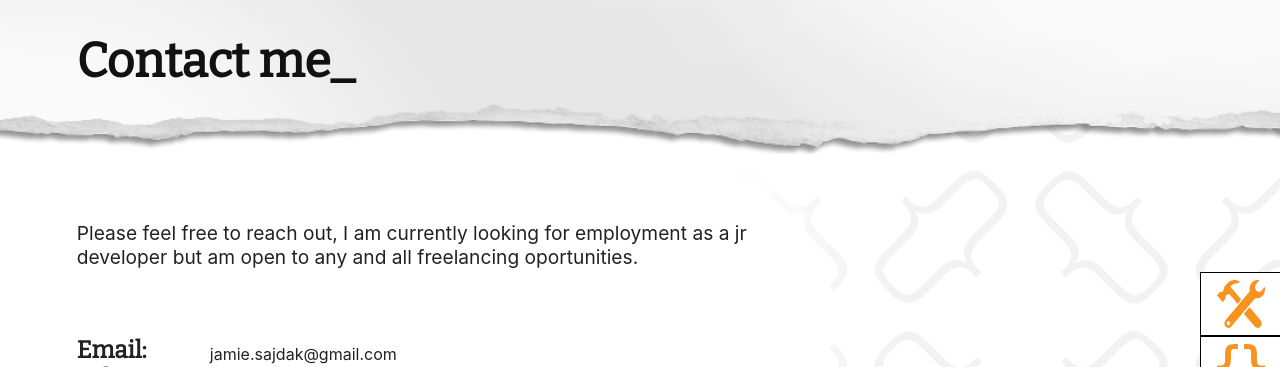
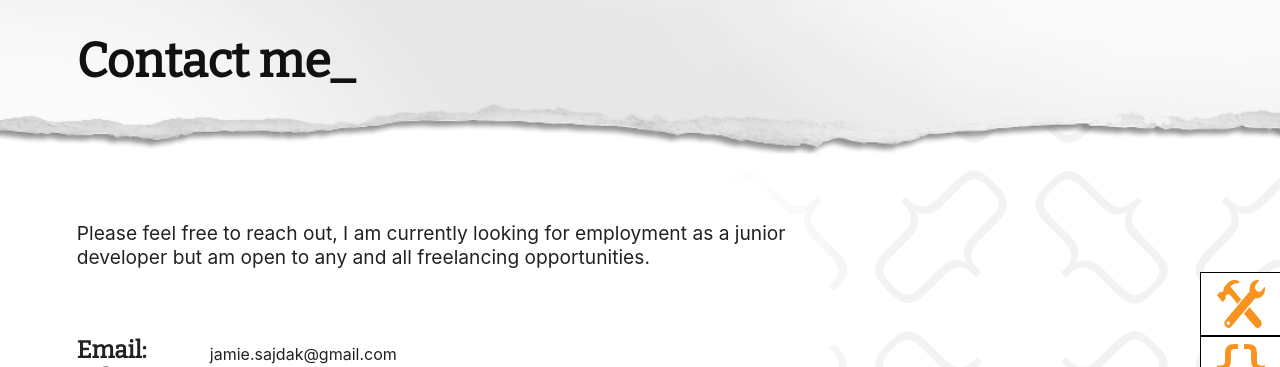
Before and after one commit to Jam52/personal-portfolio-react, a React (Create React App) app: page /contact in a window 1280 px wide. Shown: the top 367 px of the page. Built offline with nearby package versions, Linux system fonts and the light colour scheme.

Commit message:
Fix spelling error

```diff
--- a/src/Containers/ContactPage/ContactPage.js
+++ b/src/Containers/ContactPage/ContactPage.js
@@ -2,12 +2,15 @@ import React from 'react';
 import classes from './ContactPage.module.scss';
 
 const ContactPage = () => {
-
   return (
     <div className={classes.container}>
       <div className={classes.landing}>
         <h1 className={classes.title}>Contact me_</h1>
-                <p className={classes.landing_para}>Please feel free to reach out, I am currently looking for employment as a jr developer but am open to any and all freelancing oportunities.</p>
+        <p className={classes.landing_para}>
+          Please feel free to reach out, I am currently looking for employment
+          as a junior developer but am open to any and all freelancing
+          opportunities.
+        </p>
         <div className={classes.contact}>
           <h2>Email:</h2>
           <p>jamie.sajdak@gmail.com</p>
@@ -22,7 +25,7 @@ const ContactPage = () => {
         </div>
       </div>
     </div>
-    )
-}
+  );
+};
 
 export default ContactPage;
```
Lines whose indentation alone changed are shown as unchanged.
